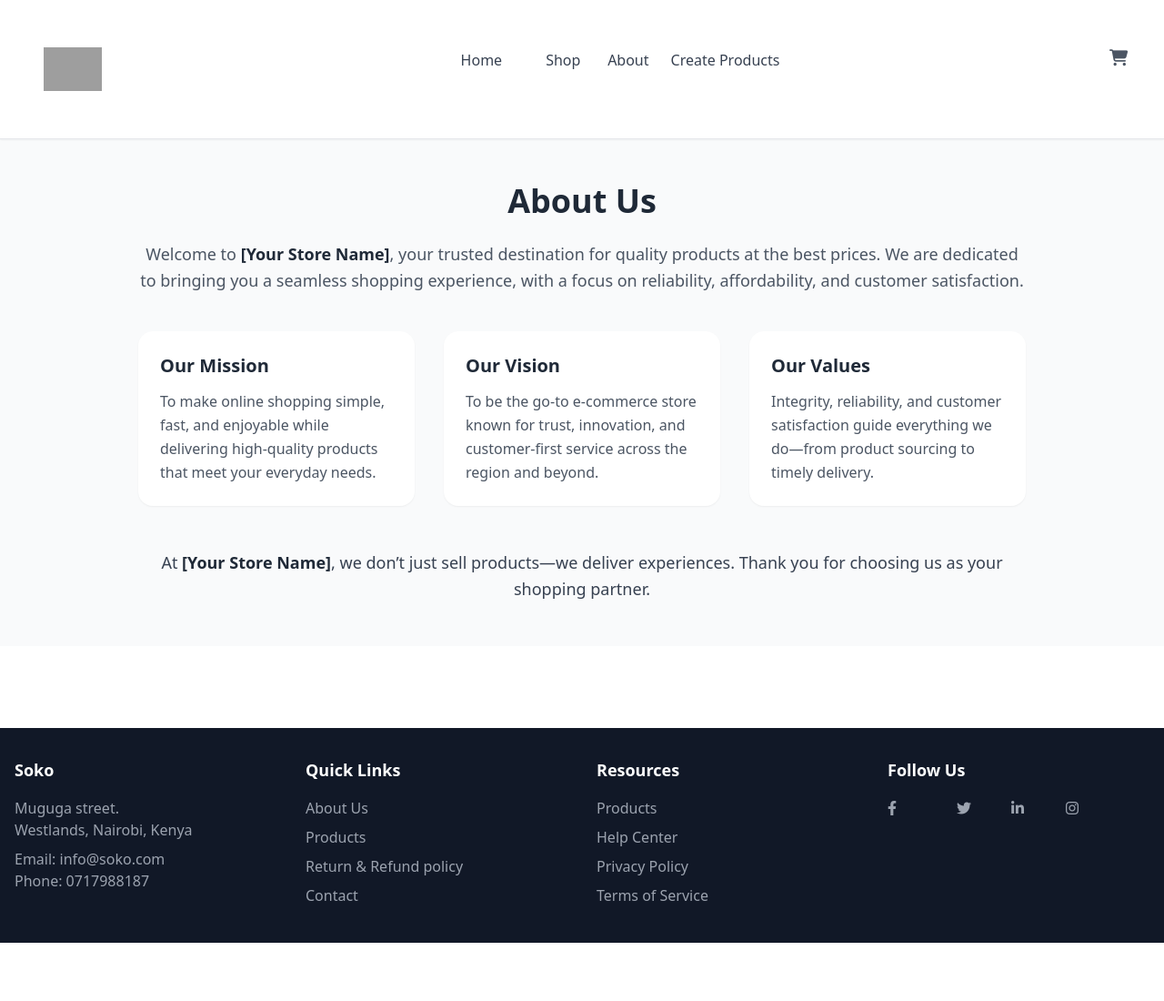
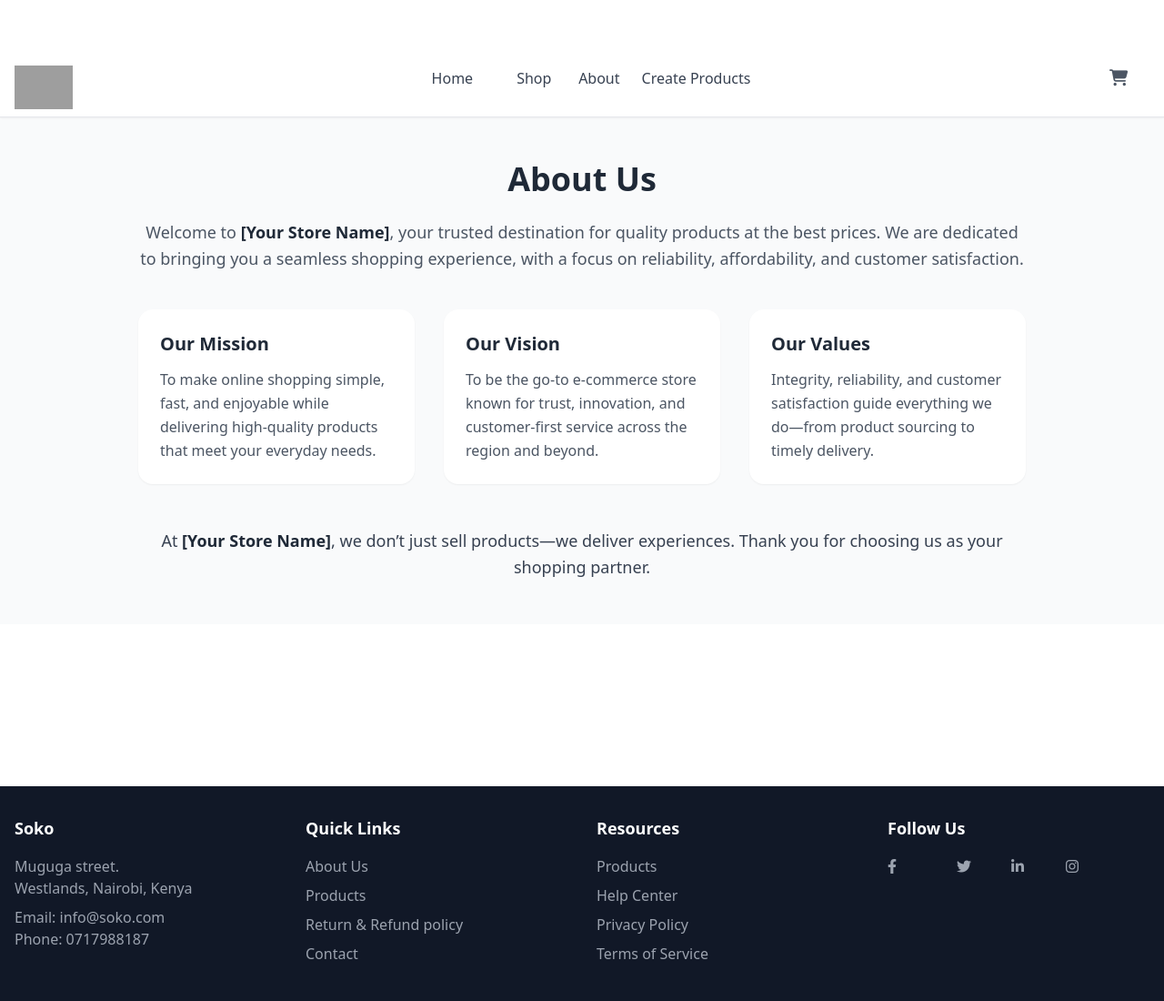
Before and after one commit to Joe-muraguri/samawa-soko, a Flask app: page /about in a window 1280 px wide. Shown: the whole page at 91% size. Before the commit the page ends 1036 px from the top, so only its background shows below. Run offline with Flask 3, Linux system fonts and the light colour scheme; style sheets or scripts are compiled from the project's sources; some libraries are stand-ins or nearby versions; grey boxes are pictures that could not be loaded.

Commit message:
header update

```diff
--- a/app/templates/base.html
+++ b/app/templates/base.html
@@ -17,7 +17,7 @@
     <link rel="stylesheet" href="{{ url_for('static', filename='css/animations.css') }}">
     <title>Document</title>
 </head>
-<body>
+<body class="pt-[96px] md:pt-[64px]">
 
     {% block content %}
     {% endblock %}
--- a/app/templates/partials/header.html
+++ b/app/templates/partials/header.html
@@ -9,13 +9,13 @@
     <link rel="stylesheet" href="https://cdnjs.cloudflare.com/ajax/libs/font-awesome/6.4.0/css/all.min.css">
 </head>
 <body>
-    <header class="bg-white border-b shadow-sm fixed md:sticky top-0 z-50">
-        <div class="max-w-7xl mx-auto px-4 py-3 flex justify-between items-center">
+    <header class="bg-white border-b shadow-sm fixed md:sticky top-0 left-0 w-full z-50">
+        <div class="max-w-7xl mx-auto px-4 h-16 flex justify-between items-center">
             <!-- Logo -->
             <a href="/" class="text-gray-700 hover:text-indigo-600 transition-colors">
-                <div class="flex items-center justify-center bg-white  p-4 w-32 h-32 transition duration-300 cursor-pointer">
+
                     <img src="https://sawama-soko.s3.eu-north-1.amazonaws.com/products/jojo.png" alt="Logo" class="h-10 md:h-12 w-auto" />
-                </div>
+
             </a>
 
             <!-- Navigation Links -->
@@ -36,7 +36,7 @@
                     </span> -->
                 <!-- </a> -->
                 <a href="{{ url_for('cart.view_cart')}}" class="text-gray-600 hover:text-indigo-600 relative">
-                    <i class="fas fa-shopping-cart text-lg absolute"></i>
+                    <i class="fas fa-shopping-cart text-lg "></i>
                     {% if cart_count > 0 %}
                     <span id="cart-count" class="absolute -top-2 -right-2 bg-pink-500 text-white rounded-full text-xs h-5 w-5 flex items-center justify-center">{{ cart_count }}</span>
                     {% endif %}
```
